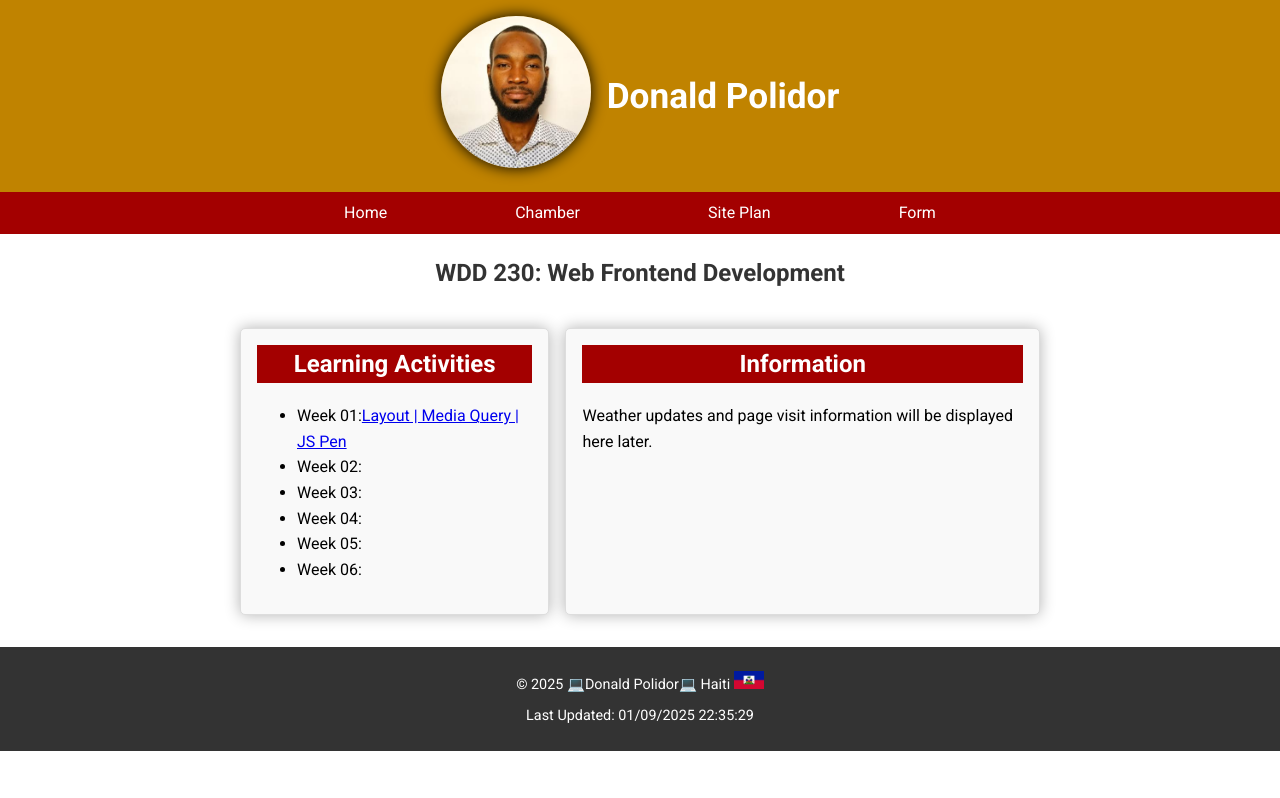
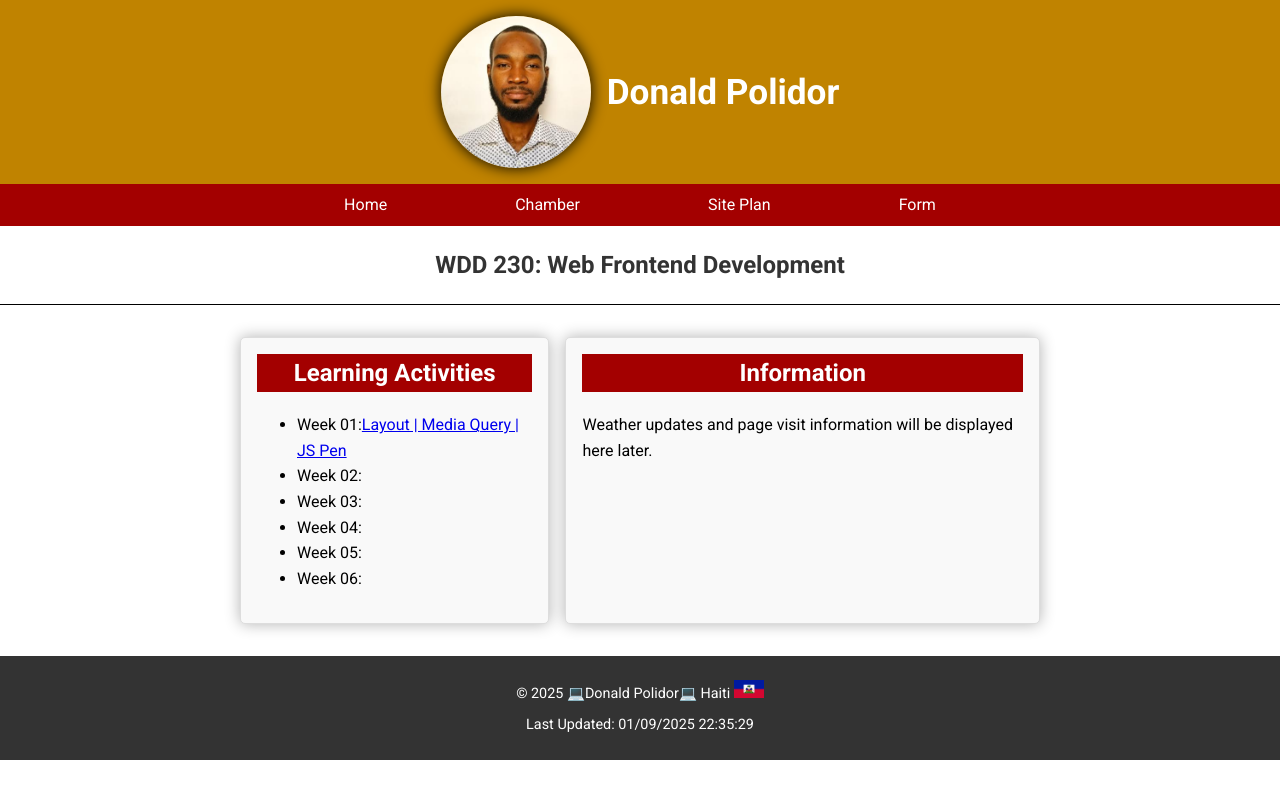
Before and after one commit to donaldpolidor/wdd230, a plain HTML site: page week1/index.html in a window 1280 px wide. Drawn offline with Linux system fonts and the light colour scheme.

Commit message:
commit message

```diff
--- a/week1/index.html
+++ b/week1/index.html
@@ -15,8 +15,10 @@
 
 <body>
     <header>
-        <span><img src="images/dodo.jpeg" alt="Donald Polidor Profile" width="150">
-        <h1>Donald Polidor</h1></span>
+        <div>
+            <img src="images/dodo.jpeg" alt="Donald Polidor Profile" width="150">
+            <h1>Donald Polidor</h1>
+        </div>
     </header>
     <nav>
         <ul>
--- a/week1/styles/base.css
+++ b/week1/styles/base.css
@@ -8,14 +8,24 @@ body {
 
 header {
     background-color: #c08300;
-    color: #fff;
-    padding: 1rem;
-    text-align: center;
-}
+        display: flex;
+        flex-direction: column;
+        align-items: center;
+        justify-content: center;
+        gap: 1rem;
+    }
+
+    header div {
+        display: flex;
+        align-items: center;
+        justify-content: center;
+        gap: 1rem;
+    }
 
 header img {
     border-radius: 50%;
-    margin-bottom: 0.5rem;
+    margin-bottom: 1rem;
+    margin-top: 1rem;
     box-shadow: 0 0 15px rgba(0, 0, 0, 10);
 }
 
@@ -91,6 +101,7 @@ main {
 .title-card{
     color: #333;
     margin-top: 2px;
+    border-bottom: 1px solid black;
 }
 
 /* Footer */
```
